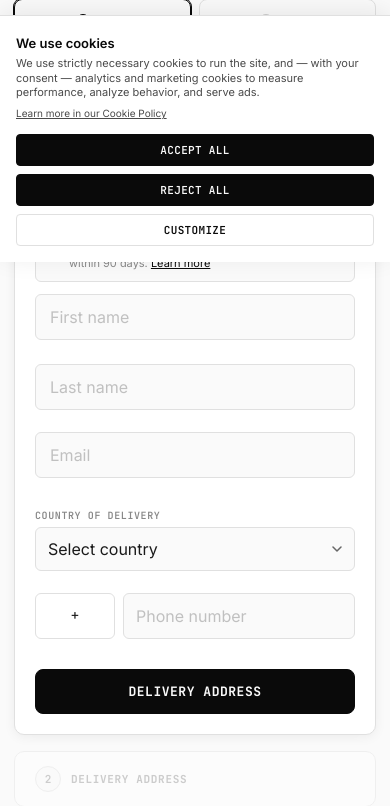
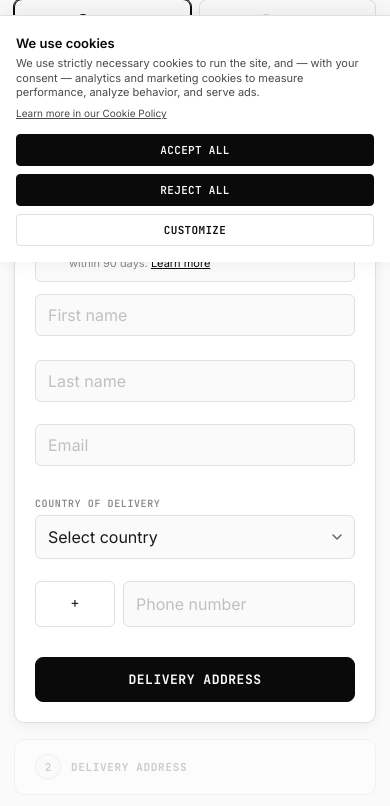
Before and after one commit to hlibsuslov/penger, a Node server app: page /order in a window 390 px wide. Shown: the part 582-1388 px from the top of the page. Run offline with Node 20, Linux system fonts and the light colour scheme.

Commit message:
Unify form input sizes and keep card expiry/cvc in one row on mobile
- Remove form-input-lg and form-input-sm overrides so all inputs
  share the same padding (10px 12px)
- Override mobile single-column layout for card-fields so expiry
  and security code stay side by side

https://claude.ai/code/session_012x1Wb1KtgQyNEG7DegFRKf

```diff
--- a/views/pages/order.ejs
+++ b/views/pages/order.ejs
@@ -551,9 +551,8 @@
       outline: none;
       transition: border-color 0.15s ease;
     }
-    /* Important fields get slightly larger */
-    .form-input-lg { padding: 12px 14px; }
-    .form-input-sm { padding: 8px 12px; font-size: 14px; }
+    .form-input-lg { }
+    .form-input-sm { }
     .form-input:focus { border-color: var(--text-accent); }
     .form-input.error { border-color: #e74c3c; }
     .form-input::placeholder { color: var(--text-dim); opacity: 0.5; }
@@ -1041,6 +1040,7 @@
       .order-header h1 { font-size: 22px; }
       .order-gallery { aspect-ratio: 3/2; }
       .form-row { grid-template-columns: 1fr; }
+      .card-fields .form-row:not(.full) { grid-template-columns: 1fr 1fr; }
       .progress-step span { display: none; }
       .progress-line { width: 24px; }
       .form-input { font-size: 16px; }
```
